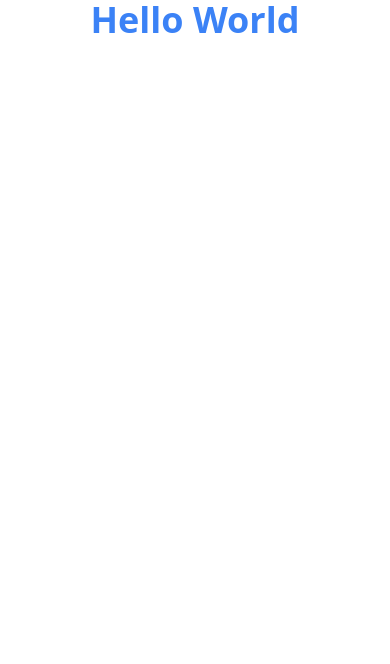
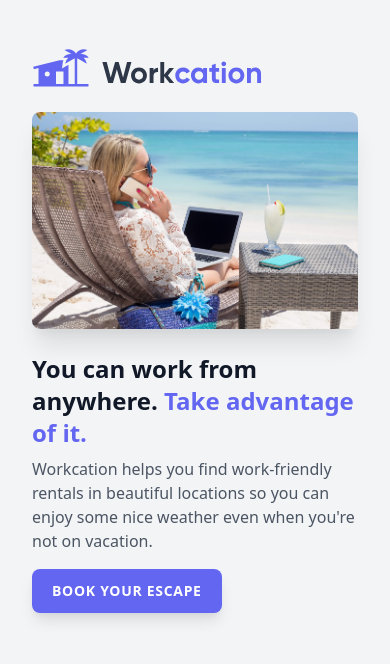
Before and after one commit to fireflyfenix/learntailwind, a website built with Vite: page index.html in a window 390 px wide. Built offline with nearby package versions, Linux system fonts and the light colour scheme.

Commit message:
Non responsivew design

```diff
--- a/index.html
+++ b/index.html
@@ -1,13 +1,38 @@
 <!DOCTYPE html>
 <html lang="en">
+
 <head>
-    <meta charset="UTF-8">
-    <meta http-equiv="X-UA-Compatible" content="IE=edge">
-    <meta name="viewport" content="width=device-width, initial-scale=1.0">
+    <meta charset="UTF-8" />
+    <meta http-equiv="X-UA-Compatible" content="IE=edge" />
+    <meta name="viewport" content="width=device-width, initial-scale=1.0" />
     <title>Document</title>
     <link rel="stylesheet" href="/css/tailwind.css" />
 </head>
-<body>
-    <h1 class="text-4xl font-bold text-center text-blue-500">Hello World</h1>
+
+<body class="bg-gray-100">
+    <div class="px-8 py-12">
+        <!-- px-8 = padding on x axis of 8rem,  py-12 = padding on y axis of 12rem, pt = padding top, pl = padding left, pr = padding right-->
+        <!-- sapce-y-6 = applyes mt-6 on all children-->
+        <img class="h-10" src="/img/logo.svg" alt="Workcation" /> <!-- h-18 = height of 10rem-->
+        <!-- mt-6 = margin top of 6rem -->
+        <img class="mt-6 rounded-lg shadow-xl" src="/img/beach-work.jpg" alt="Woman workcationing on the beach" />
+        <h1 class="mt-6 text-2xl font-bold text-gray-900">
+            <!-- text-2xl = font size 2xl -->
+            You can work from anywhere.
+            <span class="text-indigo-500">Take advantage of it.</span>
+        </h1>
+        <p class="mt-2 text-gray-600">
+            Workcation helps you find work-friendly rentals in beautiful locations so you can enjoy some
+            nice weather even when you're not on vacation.
+        </p>
+        <div class="mt-4">
+            <!-- tracking-wider = letter spacing wider -->
+            <a class="inline-block px-5 py-3 rounded-lg shadow-lg bg-indigo-500 text-white uppercase tracking-wider font-semibold text-sm"
+                href="#">
+                Book your escape
+            </a>
+        </div>
+    </div>
 </body>
+
 </html>
--- a/package.json
+++ b/package.json
@@ -4,7 +4,7 @@
   "description": "",
   "main": "index.js",
   "scripts": {
-    "dev": "vite"
+    "dev": "node node_modules/esbuild/install.js && vite"
   },
   "keywords": [],
   "author": "",
```
Also changed, not shown: img/beach-work.jpg (added), img/logo.svg (added).
